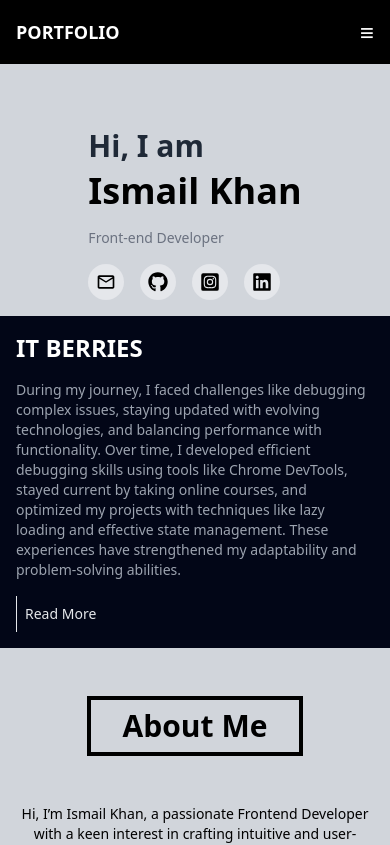
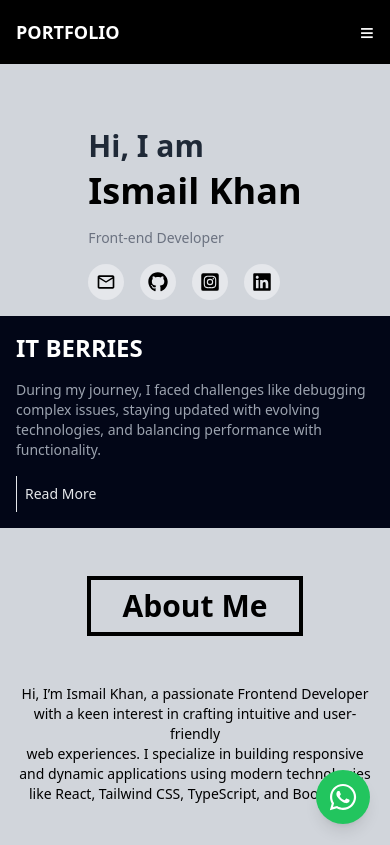
Before and after one commit to ismail-khan0/Portfolio, a React (Create React App) app: page / in a window 390 px wide. Shown: the top 845 px of the page. Built offline with nearby package versions, Linux system fonts and the light colour scheme.

Commit message:
add new components

```diff
--- a/src/App.js
+++ b/src/App.js
@@ -1,4 +1,4 @@
-import React from "react";
+import React, { useRef } from "react";
 import { BrowserRouter as Router, Route, Routes } from "react-router-dom";
 import Header from "./Components/Header";
 import HeroSection from "./Components/HeroSection";
@@ -9,34 +9,48 @@ import Journey from "./Components/Journey";
 import Experience from "./Components/Experience";
 import Footer from "./Components/Footer";
 import ProjectShowcase from "./Components/ProjectShowcase";
+import Whatsapp from "./Components/Whatsapp";
 
 function App() {
+  // Create refs for each section
+  const heroRef = useRef(null);
+  const berriesRef = useRef(null);
+  const aboutRef = useRef(null);
+  const skillsRef = useRef(null);
+  const journeyRef = useRef(null);
+  const experienceRef = useRef(null);
+  const projectShowcaseRef = useRef(null);
+  const footerRef = useRef(null);
+
+  // Function to scroll to a section
+  const scrollToSection = (ref) => {
+    if (ref.current) {
+      ref.current.scrollIntoView({ behavior: "smooth" });
+    }
+  };
+
   return (
     <Router>
       <div>
-        <Header />
+        <Header scrollToSection={scrollToSection} refs={{ heroRef, aboutRef, skillsRef, experienceRef }} />
         <Routes>
-          {/* The Home route will render all components */}
           <Route
             path="/"
             element={
               <>
-                <HeroSection />
-                <Berries />
-                <About />
-                <Skils />
-                <Journey />
-                <Experience />
-                <ProjectShowcase/>
-                <Footer />
+                <div ref={heroRef}><HeroSection /></div>
+                <div ref={berriesRef}><Berries /></div>
+                <div ref={aboutRef}><About /></div>
+                <div ref={skillsRef}><Skils /></div>
+                <div ref={journeyRef}><Journey /></div>
+                <div ref={experienceRef}><Experience /></div>
+                <div ref={projectShowcaseRef}><ProjectShowcase /></div>
+                <div ref={footerRef}><Footer /></div>
               </>
             }
           />
-          {/* Other routes */}
-          <Route path="/about" element={<><About /><Footer /></>} />
-          <Route path="/skills" element={<><Skils /><Footer /></>} />
-          <Route path="/experience" element={<><Journey /><Experience /><Footer /></>} />
         </Routes>
+        <Whatsapp/>
       </div>
     </Router>
   );
--- a/src/Components/Berries.js
+++ b/src/Components/Berries.js
@@ -1,24 +1,24 @@
-import React from "react";
-import { Link } from "react-router-dom";
+import { useState } from "react";
+
 function Berries() {
+  const [moreData, setMoreData] = useState(false);
+
   return (
     <div className="w-full p-4 sm:p-8 flex flex-col space-y-4 bg-slate-950">
       <h1 className="text-2xl sm:text-3xl font-bold text-white">IT BERRIES</h1>
       <p className="text-gray-400 text-sm sm:text-base mt-2 whitespace-pre-line">
         During my journey, I faced challenges like debugging complex issues,
         staying updated with evolving technologies, and balancing performance
-        with functionality. Over time, I developed efficient debugging skills
-        using tools like Chrome DevTools, stayed current by taking online
-        courses, and optimized my projects with techniques like lazy loading and
-        effective state management. These experiences have strengthened my
-        adaptability and problem-solving abilities.
+        with functionality.
+        {moreData &&
+          ` Over time, I developed efficient debugging skills using tools like Chrome DevTools, stayed current by taking online courses, and optimized my projects with techniques like lazy loading and effective state management. These experiences have strengthened my adaptability and problem-solving abilities.`}
       </p>
-      <Link
-        to="/experience" // This will scroll to the Experience component
+      <button
+        onClick={() => setMoreData((prev) => !prev)}
         className="p-2 text-sm sm:text-base text-gray-200 flex border-l border-solid border-gray-200"
       >
-        Read More
-      </Link>
+        {moreData ? "Read Less" : "Read More"}
+      </button>
     </div>
   );
 }
--- a/src/Components/Header.js
+++ b/src/Components/Header.js
@@ -1,7 +1,6 @@
 import React, { useState } from "react";
-import { Link } from "react-router-dom"; // Import Link for routing
 
-const Header = () => {
+const Header = ({ scrollToSection, refs }) => {
   const [isMenuOpen, setIsMenuOpen] = useState(false);
 
   const toggleMenu = () => {
@@ -11,22 +10,21 @@ const Header = () => {
   return (
     <header className="top-0 right-0 p-4 z-10 bg-black w-full ">
       <nav className="flex justify-between items-center text-white text-lg">
-        <div className="text-lg lg:text-2xl  font-bold">PORTFOLIO</div>
+        <div className="text-lg lg:text-2xl font-bold">PORTFOLIO</div>
 
         <div className="hidden md:flex space-x-6 mr-6">
-          {/* Use Link for client-side routing */}
-          <Link to="/" className="hover:text-gray-400">
+          <button onClick={() => scrollToSection(refs.heroRef)} className="hover:text-gray-400">
             Home
-          </Link>
-          <Link to="/about" className="hover:text-gray-400">
+          </button>
+          <button onClick={() => scrollToSection(refs.aboutRef)} className="hover:text-gray-400">
             About me
-          </Link>
-          <Link to="/skills" className="hover:text-gray-400">
+          </button>
+          <button onClick={() => scrollToSection(refs.skillsRef)} className="hover:text-gray-400">
             Skills
-          </Link>
-          <Link to="/experience" className="hover:text-gray-400">
+          </button>
+          <button onClick={() => scrollToSection(refs.experienceRef)} className="hover:text-gray-400">
             Experience
-          </Link>
+          </button>
         </div>
 
         <button className="md:hidden text-2xl" onClick={toggleMenu}>
@@ -36,31 +34,18 @@ const Header = () => {
 
       {isMenuOpen && (
         <div className="absolute top-0 right-0 w-full bg-gray-800 p-4 space-y-4 text-white md:hidden">
-          {/* Use Link for client-side routing in the mobile menu */}
-          <Link to="/" className="hover:text-gray-400" onClick={toggleMenu}>
+          <button onClick={() => { scrollToSection(refs.heroRef); toggleMenu(); }} className="block hover:text-gray-400">
             Home
-          </Link>
-          <Link
-            to="/about"
-            className="block hover:text-gray-400"
-            onClick={toggleMenu}
-          >
+          </button>
+          <button onClick={() => { scrollToSection(refs.aboutRef); toggleMenu(); }} className="block hover:text-gray-400">
             About me
-          </Link>
-          <Link
-            to="/skills"
-            className="block hover:text-gray-400"
-            onClick={toggleMenu}
-          >
+          </button>
+          <button onClick={() => { scrollToSection(refs.skillsRef); toggleMenu(); }} className="block hover:text-gray-400">
             Skills
-          </Link>
-          <Link
-            to="/experience"
-            className="block hover:text-gray-400"
-            onClick={toggleMenu}
-          >
+          </button>
+          <button onClick={() => { scrollToSection(refs.experienceRef); toggleMenu(); }} className="block hover:text-gray-400">
             Experience
-          </Link>
+          </button>
         </div>
       )}
     </header>
--- a/src/Components/SectionSlider.js
+++ b/src/Components/SectionSlider.js
@@ -2,14 +2,14 @@ import React, { useState } from "react";
 
 const Sidebar = ({ sections, setActiveSection, activeSection }) => {
   return (
-    <div className="w-full sm:w-1/4 bg-gray-300 text-black p-6 flex flex-col">
+    <div className="w-full sm:w-1/4 bg-gray-800 text-white p-6 flex flex-col">
       <h2 className="text-xl font-bold mb-6">Professional Background</h2>
       <ul className="space-y-4">
         {sections.map((section, index) => (
           <li
             key={index}
             className={`cursor-pointer text-lg font-medium ${
-    activeSection === index ? "text-black-300 underline" : "hover:text-gray-400"
+    activeSection === index ? "text-gray-300 underline" : "hover:text-gray-400"
   }`}
             onClick={() => setActiveSection(index)}
           >
--- /dev/null
+++ b/src/Components/Whatsapp.js
@@ -0,0 +1,14 @@
+import React from 'react'
+import { FaWhatsapp } from "react-icons/fa";
+export default function() {
+  return (
+    <div> <a
+          href="https://wa.me/923168323253"
+          target="_blank"
+          rel="noopener noreferrer"
+          className="fixed bottom-5 right-5 bg-green-500 text-white p-3 rounded-full shadow-lg hover:bg-green-600 transition-all duration-300"
+        >
+          <FaWhatsapp size={30} />
+        </a></div>
+  )
+}
```
Also changed, not shown: src/Images/todoApp.png.
